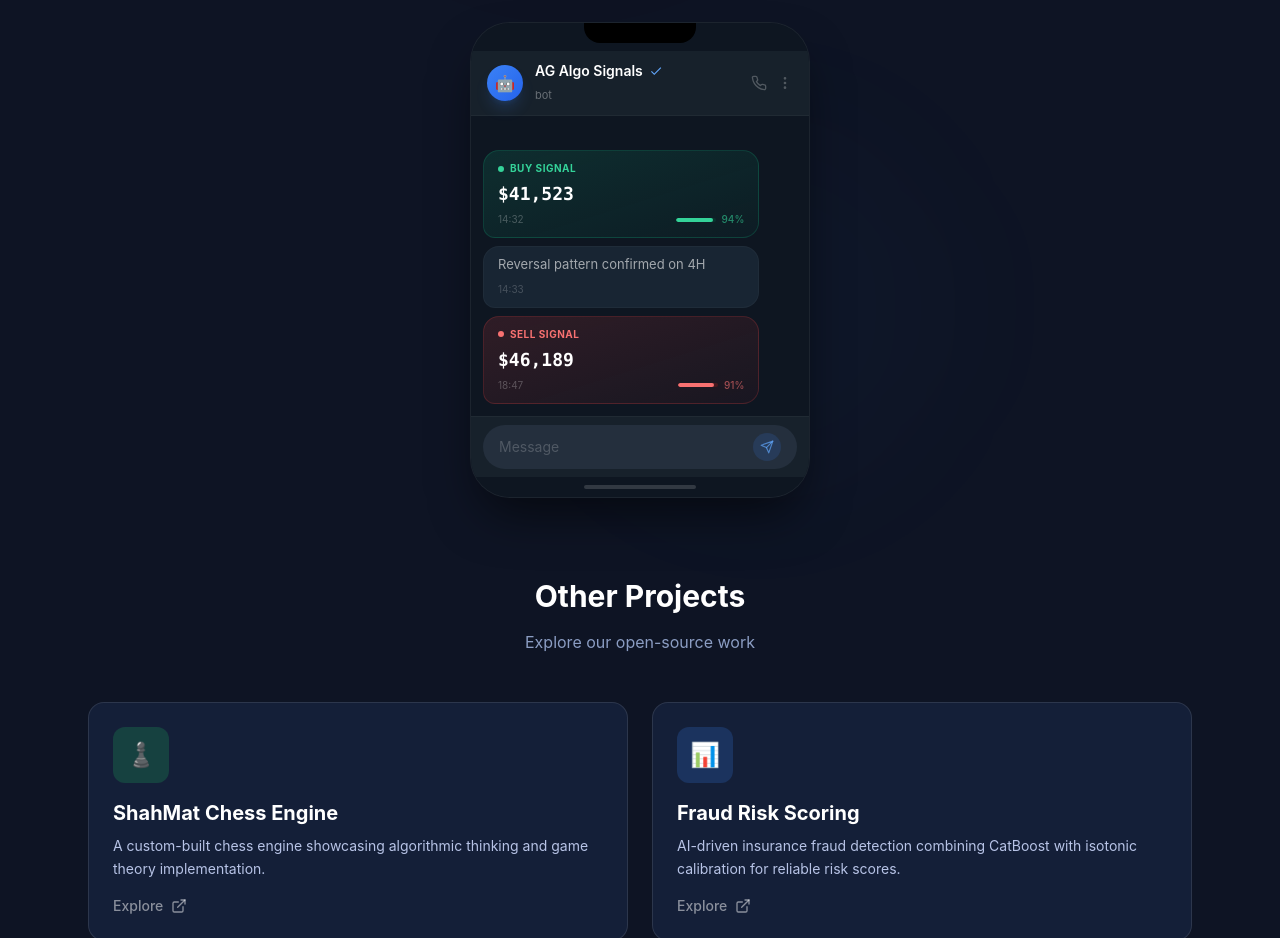
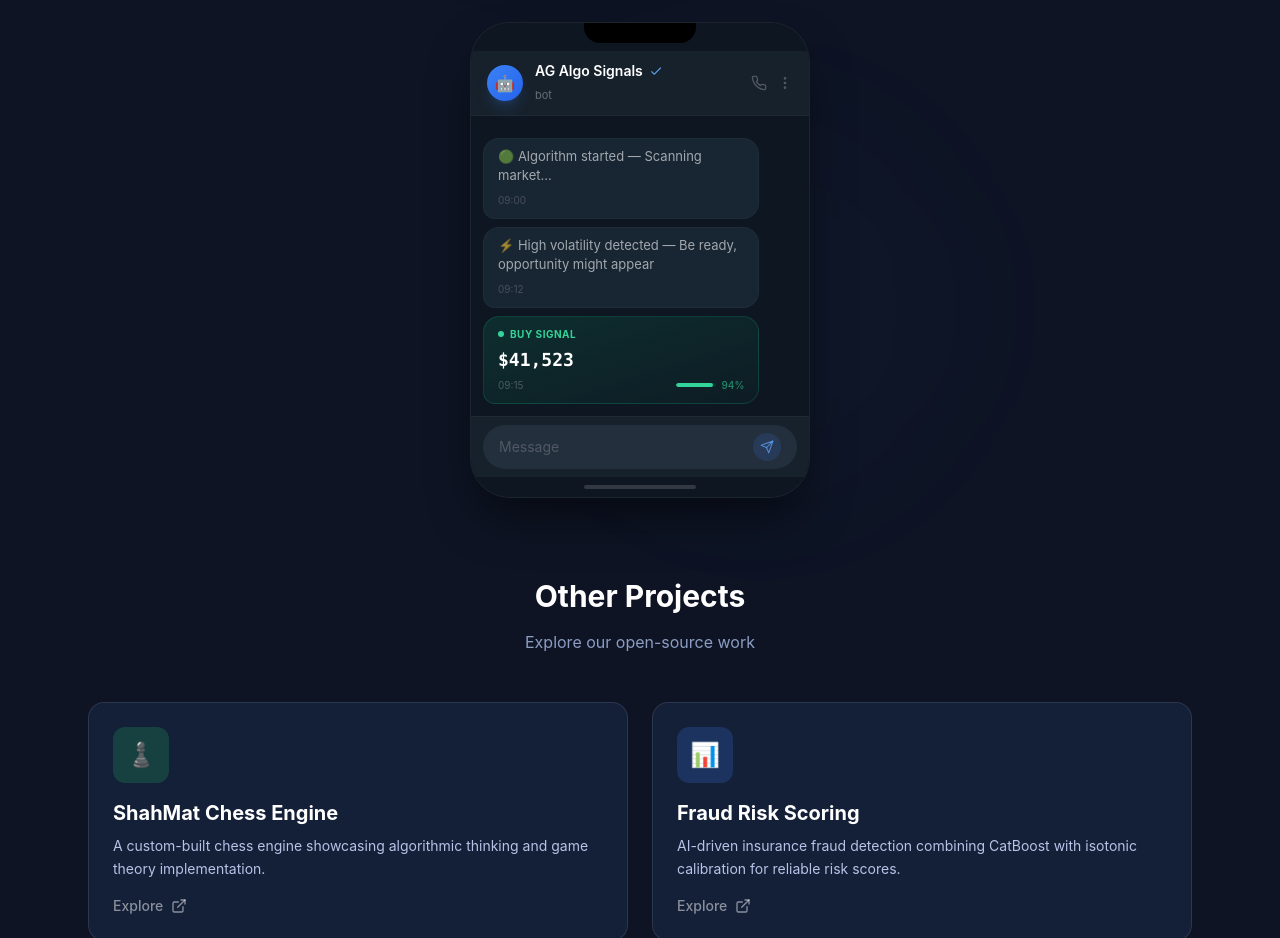
Before and after one commit to ag-algolab/ag-algolab.github.io, a React (Vite) app: page / in a window 1280 px wide. Shown: the part 2480-3418 px from the top of the page. Built offline with nearby package versions, Linux system fonts and the light colour scheme.

Commit message:
Update App.jsx

```diff
--- a/src/App.jsx
+++ b/src/App.jsx
@@ -380,12 +380,11 @@ function TelegramAlerts() {
   const [currentIndex, setCurrentIndex] = useState(0);
 
   const allMessages = [
-    { id: 1, type: 'buy', price: '41,523', confidence: 94, time: '14:32' },
-    { id: 2, type: 'info', text: 'Reversal pattern confirmed on 4H', time: '14:33' },
-    { id: 3, type: 'sell', price: '46,189', confidence: 91, time: '18:47' },
-    { id: 4, type: 'info', text: 'Strong resistance zone reached', time: '18:48' },
-    { id: 5, type: 'buy', price: '42,847', confidence: 88, time: '09:15' },
-  ];
+  { id: 1, type: 'info', text: '🟢 Algorithm started — Scanning market...', time: '09:00' },
+  { id: 2, type: 'info', text: '⚡ High volatility detected — Be ready, opportunity might appear', time: '09:12' },
+  { id: 3, type: 'buy', price: '41,523', confidence: 94, time: '09:15' },
+  { id: 4, type: 'sell', price: '46,189', confidence: 91, time: '14:47' },
+];
 
   useEffect(() => {
     setMessages([{ ...allMessages[0], visible: true }]);
```
